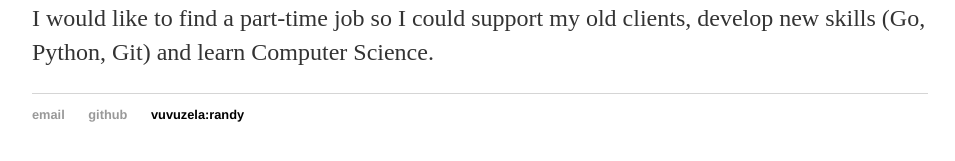
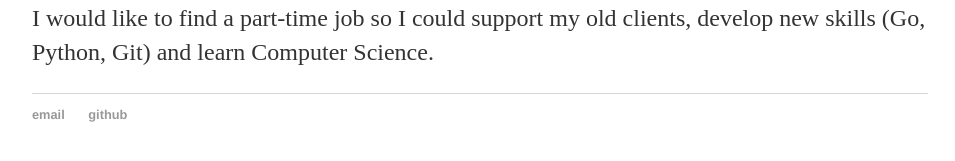
Before and after one commit to aa153/aa153.github.io, a Jekyll site: the page built from index.html, in a window 1280 px wide. Shown: the part 596-757 px from the top of the page, without its empty margins (160-1115 px from the left). Built offline with Jekyll 4.4.1, drawn with Linux system fonts in a browser that asks for light colours.

Commit message:
Update default.html

```diff
--- a/_layouts/default.html
+++ b/_layouts/default.html
@@ -22,7 +22,6 @@
 	<ul>
        		<li><a href="mailto:grinevich@gmail.com">email</a></li>
 		<li><a href="https://github.com/agrinevich">github</a></li>
-		<li>vuvuzela:randy</li>
 	</ul>
 	</footer>
 </body>
```
